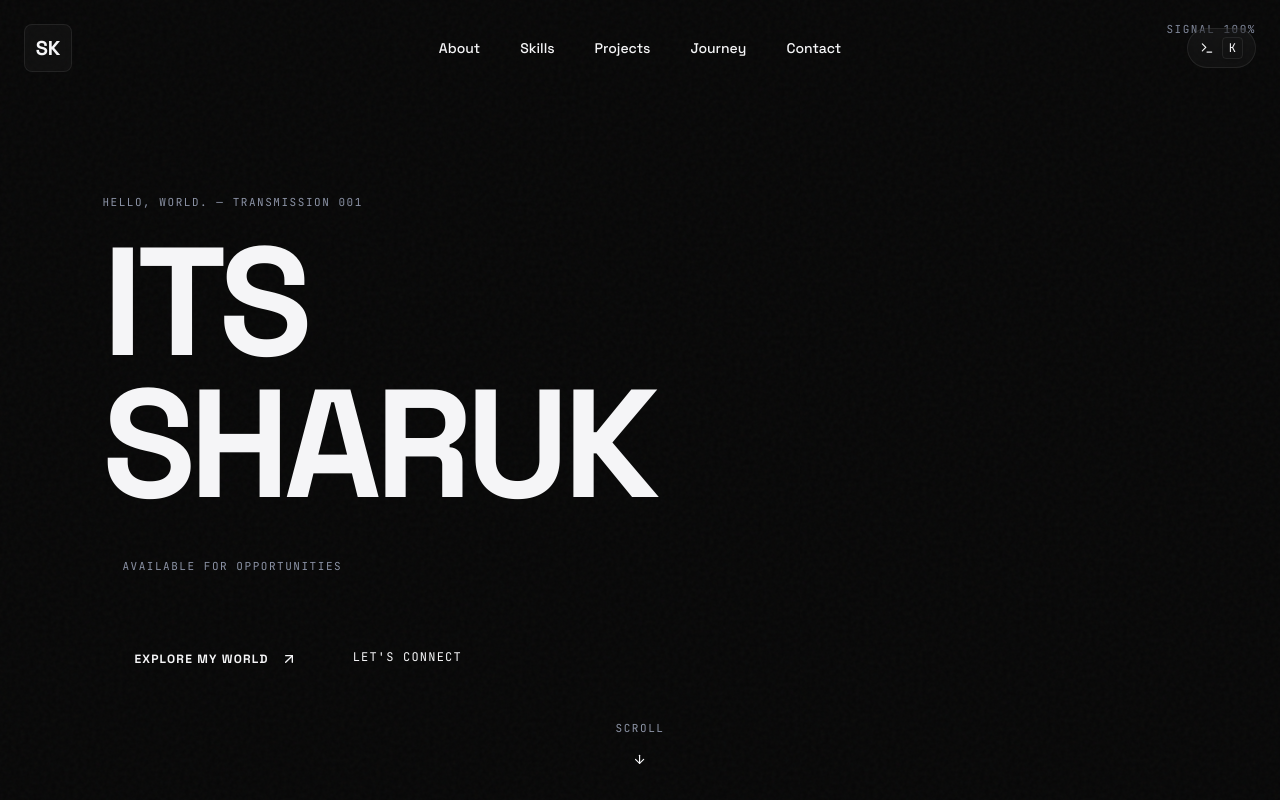
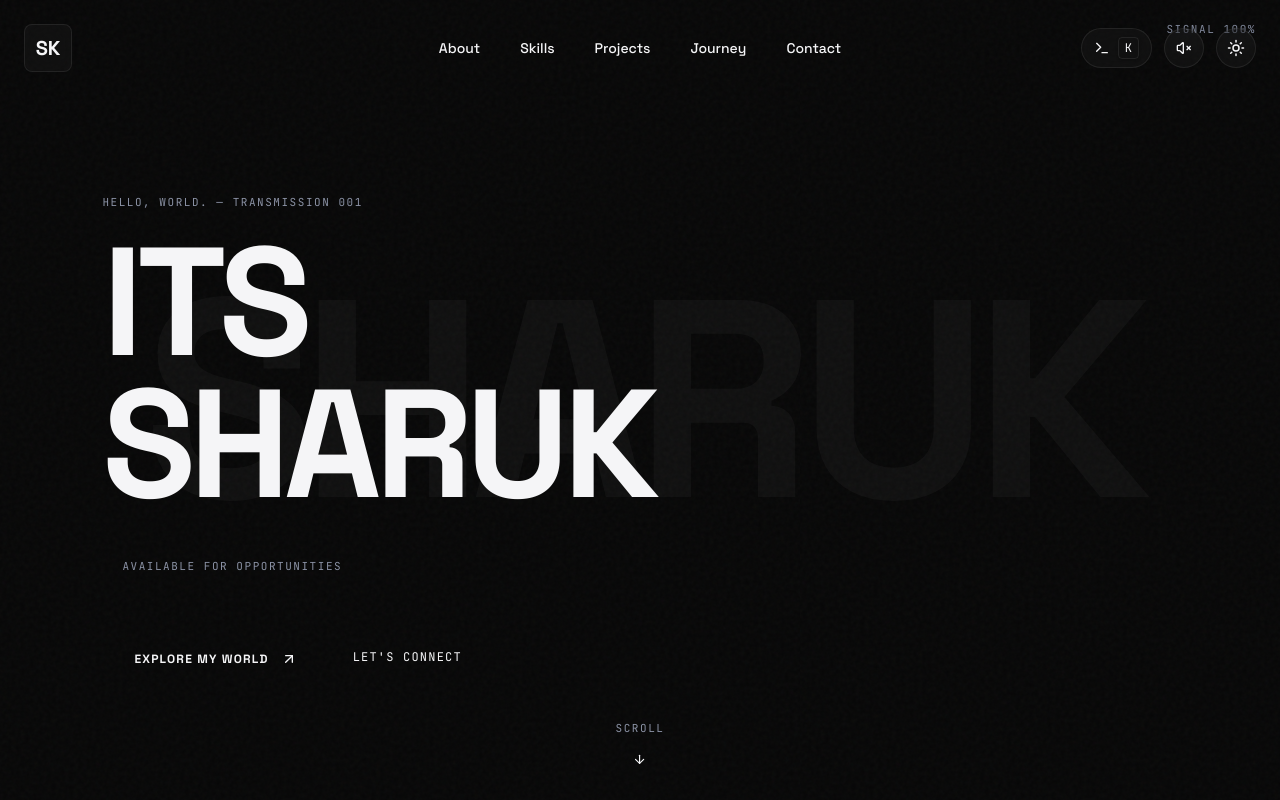
Before and after one commit to hitmansharuk15-blip/portfolio, a Next.js app: page / in a window 1280 px wide. Shown: the top 800 px of the page. Built offline with nearby package versions, Linux system fonts and the light colour scheme.

Commit message:
Mobile friendly navbar and giant background name

```diff
--- a/app/page.tsx
+++ b/app/page.tsx
@@ -4,18 +4,18 @@ import { SkillsUniverse } from "@/components/SkillsUniverse";
 import { ContactSection } from "@/components/ContactSection";
 import { ProjectShowcase } from "@/components/ProjectShowcase";
 import { JourneyTimeline } from "@/components/JourneyTimeline";
-import { SkewWrapper } from "@/components/SkewWrapper";
+
 export default function Home() {
   return (
     <main className="relative bg-ink">
-        <SkewWrapper>
+
             <IntroHero />
             <AboutSection />
         <SkillsUniverse />
         <ProjectShowcase />
         <JourneyTimeline />
         <ContactSection />
-         </SkewWrapper>
+
     </main>
   );
 }
--- a/components/IntroHero.tsx
+++ b/components/IntroHero.tsx
@@ -12,12 +12,12 @@ export function IntroHero() {
   const [mousePos, setMousePos] = useState({ x: 0, y: 0 });
   const buttonRef = useRef<HTMLAnchorElement>(null);
 
-  // --- AUDIO HOOKS (Moved inside the component) ---
+  // --- AUDIO HOOKS ---
   const [isMuted, setIsMuted] = useState(true);
 
   useEffect(() => {
     const checkMute = () => setIsMuted(localStorage.getItem("site-muted") !== "false");
-    checkMute(); // Check on load
+    checkMute();
     window.addEventListener("sound-toggled", checkMute);
     return () => window.removeEventListener("sound-toggled", checkMute);
   }, []);
@@ -57,6 +57,18 @@ export function IntroHero() {
   return (
     <section id="hero" className="relative min-h-screen flex flex-col justify-center overflow-hidden grain">
 
+      {/* 👇 GIANT BACKGROUND NAME WATERMARK 👇 */}
+      <div className="absolute inset-0 flex items-center justify-center pointer-events-none select-none overflow-hidden z-0">
+        <motion.h2
+          initial={{ opacity: 0, scale: 0.9 }}
+          animate={{ opacity: 0.03, scale: 1 }}
+          transition={{ duration: 2, ease: "easeOut" }}
+          className="text-[28vw] md:text-[22vw] font-shout font-black uppercase text-paper whitespace-nowrap leading-none tracking-tighter"
+        >
+          {site.name.split(" ").slice(1).join(" ") || "S"}
+        </motion.h2>
+      </div>
+
       {/* Mouse Spotlight */}
       {mousePos.x !== 0 && (
         <div
@@ -68,7 +80,7 @@ export function IntroHero() {
       )}
 
       {/* Subtle background glow */}
-      <div className="absolute top-1/2 left-1/4 -translate-x-1/2 -translate-y-1/2 w-[600px] h-[600px] bg-violet/10 rounded-full blur-[120px] pointer-events-none" />
+      <div className="absolute top-1/2 left-1/4 -translate-x-1/2 -translate-y-1/2 w-[600px] h-[600px] bg-violet/10 rounded-full blur-[120px] pointer-events-none z-0" />
 
       <div className="container-signal relative z-10 pt-20">
 
@@ -151,7 +163,7 @@ export function IntroHero() {
             ref={buttonRef}
             onMouseMove={handleMagneticMove}
             onMouseLeave={handleMagneticLeave}
-            onMouseEnter={() => playTick(isMuted)} // <-- ADDED SOUND HERE
+            onMouseEnter={() => playTick(isMuted)}
             className="group relative flex items-center gap-3 bg-paper text-ink px-8 py-4 rounded-full font-bold uppercase tracking-widest text-xs transition-all duration-300 hover:bg-lime"
           >
             Explore My World
@@ -161,7 +173,7 @@ export function IntroHero() {
           {/* Secondary CTA */}
           <a
             href="#contact"
-            onMouseEnter={() => playTick(isMuted)} // <-- ADDED SOUND HERE
+            onMouseEnter={() => playTick(isMuted)}
             className="group relative font-data text-xs uppercase tracking-widest text-muted hover:text-paper transition-colors pb-1"
           >
             Let's Connect
@@ -175,7 +187,7 @@ export function IntroHero() {
         initial={{ opacity: 0 }}
         animate={{ opacity: 1 }}
         transition={{ delay: 1.5, duration: 1 }}
-        className="absolute bottom-10 left-1/2 -translate-x-1/2 flex flex-col items-center gap-3"
+        className="absolute bottom-10 left-1/2 -translate-x-1/2 flex flex-col items-center gap-3 z-10"
       >
         <span className="meta text-[10px]">SCROLL</span>
         <motion.div
--- a/components/Navbar.tsx
+++ b/components/Navbar.tsx
@@ -4,16 +4,13 @@ import { useState, useEffect } from "react";
 import { motion, AnimatePresence } from "motion/react";
 import { site, chapters } from "@/lib/data";
 import { cn } from "@/lib/utils";
-import { Menu, Terminal, X } from "lucide-react";
+import { Menu, X, Terminal } from "lucide-react";
 import { ThemeToggle } from "@/components/ThemeToggle";
 import { SoundToggle } from "@/components/SoundToggle";
 import { playTick } from "@/lib/audio";
-
 export function Navbar() {
   const [isScrolled, setIsScrolled] = useState(false);
   const [isOpen, setIsOpen] = useState(false);
-
-  // --- AUDIO STATE ---
   const [isMuted, setIsMuted] = useState(true);
 
   useEffect(() => {
@@ -29,11 +26,16 @@ export function Navbar() {
     return () => window.removeEventListener("scroll", handleScroll);
   }, []);
 
-  // Prevent scrolling when mobile menu is open
   useEffect(() => {
     if (isOpen) document.body.style.overflow = "hidden";
     else document.body.style.overflow = "unset";
   }, [isOpen]);
+
+  const openCommandMenu = () => {
+    playTick(isMuted);
+    const event = new KeyboardEvent("keydown", { key: "k", metaKey: true, ctrlKey: true });
+    document.dispatchEvent(event);
+  };
 
   return (
     <>
@@ -68,22 +70,24 @@ export function Navbar() {
           ))}
         </nav>
 
-        {/* 3. RIGHT: Actions (Command Menu, Sound, Theme, Mobile Menu) */}
+        {/* 3. RIGHT: Actions */}
         <div className="flex items-center gap-2 md:gap-3 z-50">
 
-                   {/* Command Menu Button */}
+          {/* Command Menu Button (Shows on Mobile as Icon, Desktop as pill) */}
           <button
-            onClick={() => {
-              playTick(isMuted);
-              const event = new KeyboardEvent("keydown", { key: "k", metaKey: true, ctrlKey: true });
-              document.dispatchEvent(event);
-            }}
-            className="hidden md:flex items-center gap-2 px-3 h-10 rounded-full glass text-muted hover:text-paper hover:border-ice/50 transition-all group"
+            onClick={openCommandMenu}
+            className="flex items-center gap-2 px-3 h-10 rounded-full glass text-muted hover:text-paper hover:border-ice/50 transition-all group"
             aria-label="Open System Console"
           >
-            <Terminal size={14} className="group-hover:text-ice transition-colors" />
-            <span className="text-xs font-data bg-glass border border-glass-border px-1.5 py-0.5 rounded shadow-sm">K</span>
+            <Terminal size={16} className="group-hover:text-ice transition-colors" />
+            <span className="hidden md:inline text-xs font-data bg-glass border border-glass-border px-1.5 py-0.5 rounded shadow-sm">K</span>
           </button>
+
+          {/* Hide these on mobile, show on desktop */}
+          <div className="hidden md:flex items-center gap-3">
+            <SoundToggle />
+            <ThemeToggle />
+          </div>
 
           {/* Mobile Menu Toggle */}
           <button
@@ -128,6 +132,18 @@ export function Navbar() {
                 </motion.a>
               ))}
             </nav>
+
+            {/* Mobile Settings (Sound & Theme) */}
+            <motion.div
+              initial={{ opacity: 0 }} animate={{ opacity: 1 }} transition={{ delay: 0.4 }}
+              className="mt-16 flex items-center gap-4 border-t border-glass-border pt-8"
+            >
+              <p className="meta text-muted">SYSTEM CONFIG</p>
+              <div className="flex gap-3 ml-auto">
+                <SoundToggle />
+                <ThemeToggle />
+              </div>
+            </motion.div>
           </motion.div>
         )}
       </AnimatePresence>
--- a/components/SkewWrapper.tsx
+++ /dev/null
@@ -1,24 +0,0 @@
-"use client";
-
-import { useScroll, useVelocity, useSpring, useTransform, motion } from "motion/react";
-import { ReactNode } from "react";
-
-export function SkewWrapper({ children }: { children: ReactNode }) {
-  const { scrollY } = useScroll();
-  const scrollVelocity = useVelocity(scrollY);
-
-  // Smooth out the velocity so it doesn't jerk around
-  const smoothVelocity = useSpring(scrollVelocity, {
-    damping: 50,
-    stiffness: 400
-  });
-
-  // Map the velocity to a skewX value (max 5 degrees)
-  const skew = useTransform(smoothVelocity, [-2000, 2000], [-5, 5], { clamp: false });
-
-  return (
-    <motion.div style={{ skewX: skew }} className="origin-top w-full">
-      {children}
-    </motion.div>
-  );
-}
```
